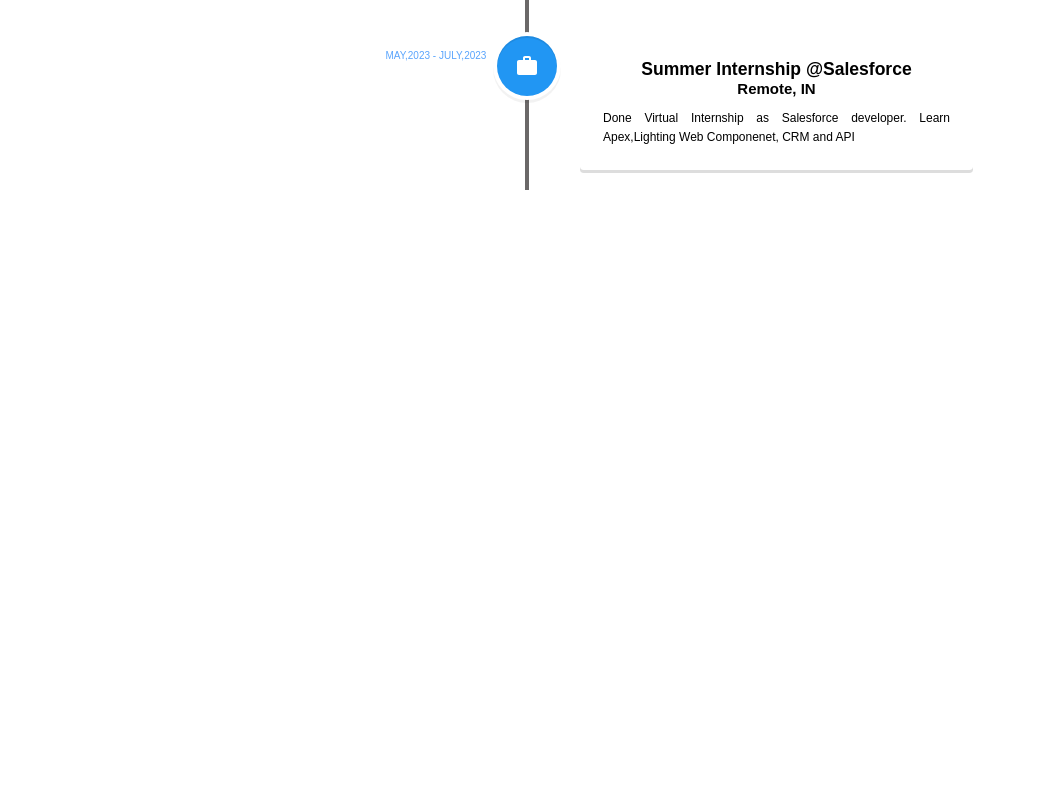
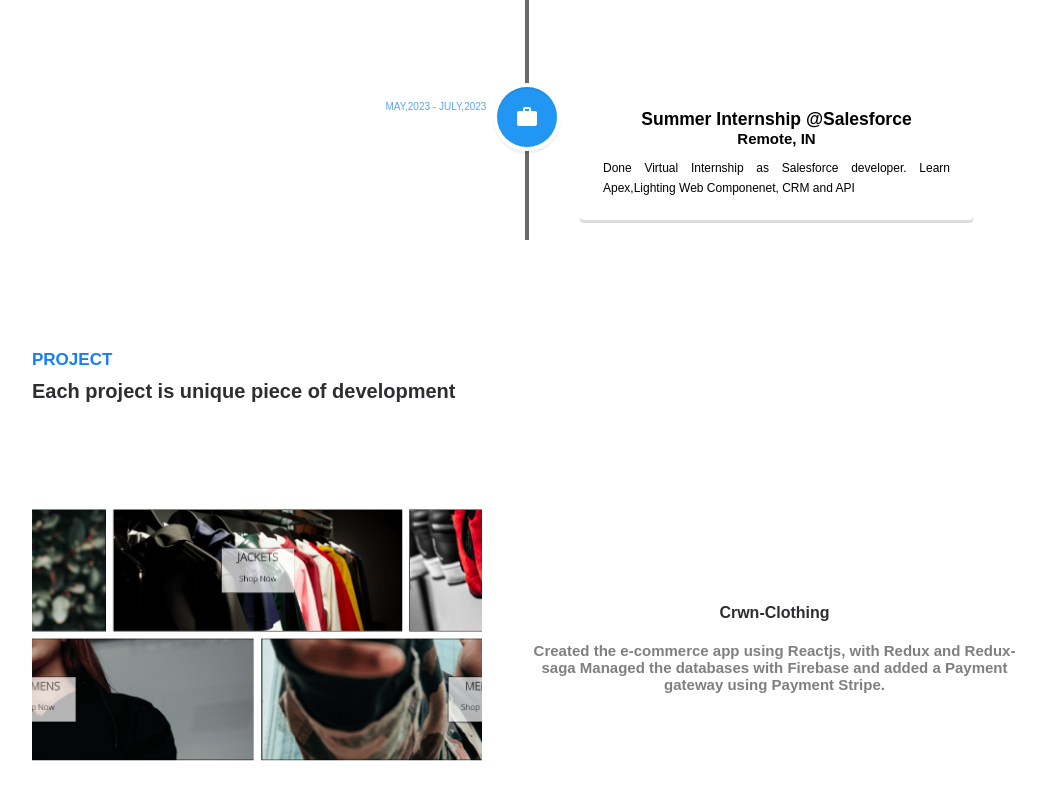
Before and after one commit to hn-agnihotri29/my_portfolio, a React (Create React App) app: page / in a window 1280 px wide. Shown: the part 1704-2504 px from the top of the page, without its empty margins (113-1159 px from the left). Before the commit the page ends 2004 px from the top, so only its background shows below. Built offline with nearby package versions, Linux system fonts and the light colour scheme.

Commit message:
[Project] added the project components

```diff
--- a/src/App.jsx
+++ b/src/App.jsx
@@ -2,6 +2,7 @@
 import Experience from "./components/Experiences/Experience";
 import Home from "./components/Home/Home";
 import Navbar from "./components/Navbar/Navbar";
+import Project from "./components/Projects/Project";
 
 function App() {
   return (
@@ -10,6 +11,7 @@
       <Home />
       <AboutMe />
       <Experience />
+      <Project />
     </div>
   );
 }
--- /dev/null
+++ b/src/components/Projects/Project.jsx
@@ -0,0 +1,30 @@
+import React from "react";
+import './Project.style.scss';
+
+const Project = () => {
+    return (
+        <div className="project_container">
+            <div className="project_content">
+                <div className="project_title">
+                    <p>project</p>
+                    <h3>Each project is unique piece of development</h3>
+                </div>
+                <div className="project">
+                    <div className='img-side'>
+                        <img src="/image/crwn.png" alt="crwn-clothing"/>
+                    </div>
+                    <div className='project-side'>
+                        <h3>Crwn-Clothing</h3>
+                        <p>Created the e-commerce app using Reactjs, with Redux and Redux-saga
+                        Managed the databases with Firebase and added a Payment gateway using Payment Stripe.</p>
+
+                    </div>
+                </div>
+            </div>
+
+        </div>
+    )
+
+}
+
+export default Project;
--- /dev/null
+++ b/src/components/Projects/Project.style.scss
@@ -0,0 +1,54 @@
+.project_container {
+    margin: 0 auto;
+    max-width: 107rem;
+    padding: 0 4rem;
+}
+
+.project_content {
+    p {
+        color: #147efb;
+        font-size: 1.7rem;
+        font-weight: 700;
+        margin-bottom: 1rem;
+        text-transform: uppercase;
+    }
+
+    h3 {
+        color: #2d2e32;
+        font-size: 2.0rem;
+    }
+}
+
+.project {
+    padding-top: 50px;
+    align-items: center;
+    display: grid;
+    grid-template-columns: 1fr 1fr;
+    justify-content: center;
+
+    h3 {
+        font-size: 1.6rem;
+        text-align: center;
+    }
+
+    p {
+        padding-top: 20px;
+        color: rgba($color: #000000, $alpha: 0.5);
+        text-align: center;
+        font-size: 15px;
+        text-transform: none;
+    }
+}
+
+.img-side {
+    border-radius: 1.7rem;
+    height: 40rem;
+    width: 45rem;
+    overflow: hidden;
+
+    img {
+        height: 100%;
+        width: 100%;
+        object-fit: cover;
+    }
+}
```
Also changed, not shown: public/image/crwn.png (added).
